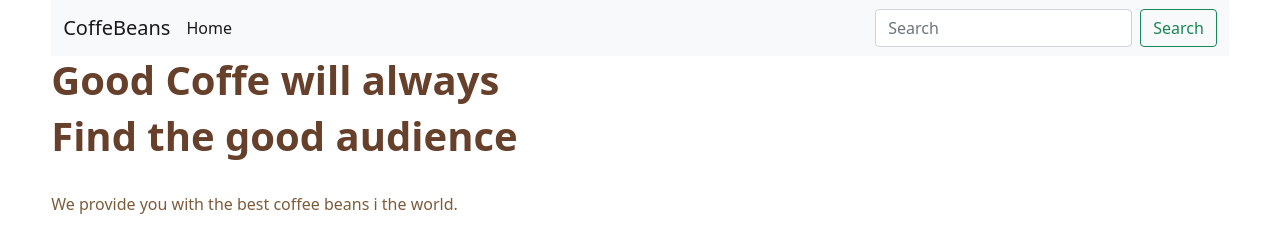
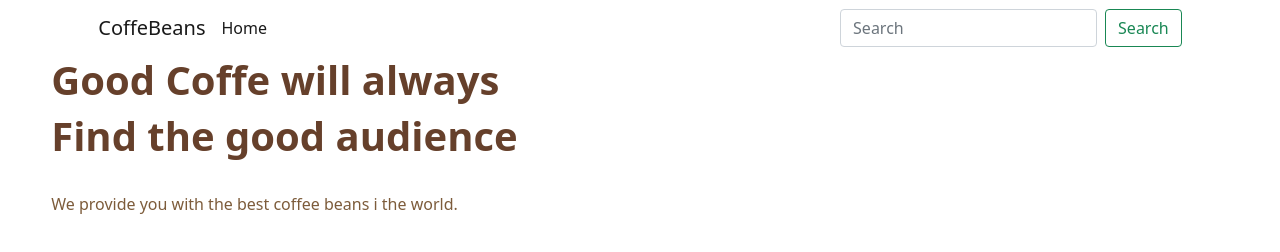
Before and after one commit to SANKALP1011/CoffeeBeans, a plain HTML site: page html/index.html in a window 1280 px wide. Drawn offline with nearby package versions, Linux system fonts and the light colour scheme.

Commit message:
Navbar aligned .

```diff
--- a/css/styles.css
+++ b/css/styles.css
@@ -10,3 +10,7 @@
 .SubtextView{
     color: #7D5C3B;
 }
+.container-fluid{
+    padding-left: 4%;
+    padding-right: 4%;
+}
--- a/html/index.html
+++ b/html/index.html
@@ -11,7 +11,7 @@
 <body>
     <script src="https://cdn.jsdelivr.net/npm/bootstrap@5.1.3/dist/js/bootstrap.bundle.min.js" integrity="sha384-ka7Sk0Gln4gmtz2MlQnikT1wXgYsOg+OMhuP+IlRH9sENBO0LRn5q+8nbTov4+1p" crossorigin="anonymous"></script>
     <section id="FrontView">
-    <nav class="navbar navbar-light bg-light">
+    <nav class="navbar navbar-light">
         <div class="container-fluid">
           <a class="navbar-brand">CoffeBeans</a>
           <ul class="navbar-nav me-auto mb-2 mb-lg-0">
```
